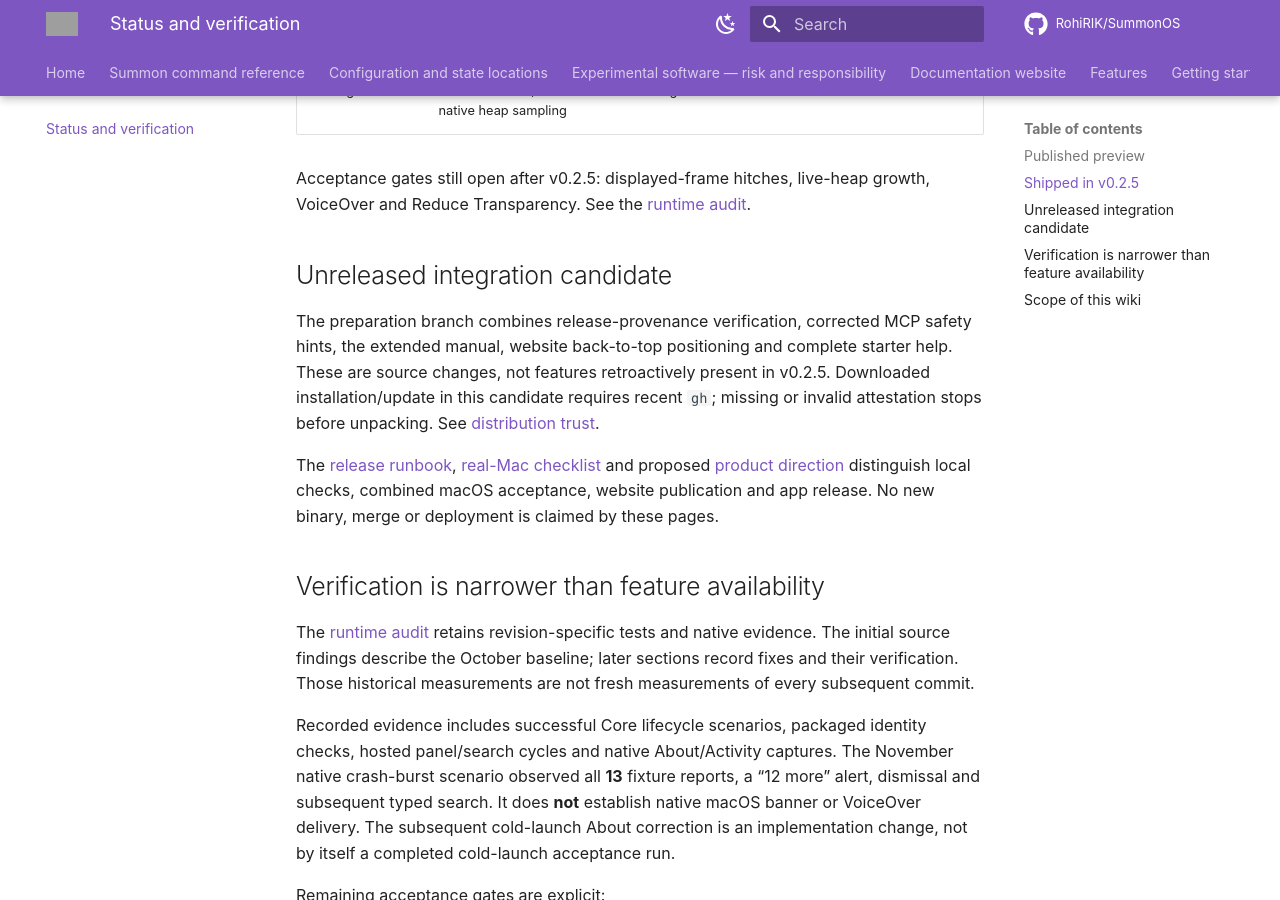
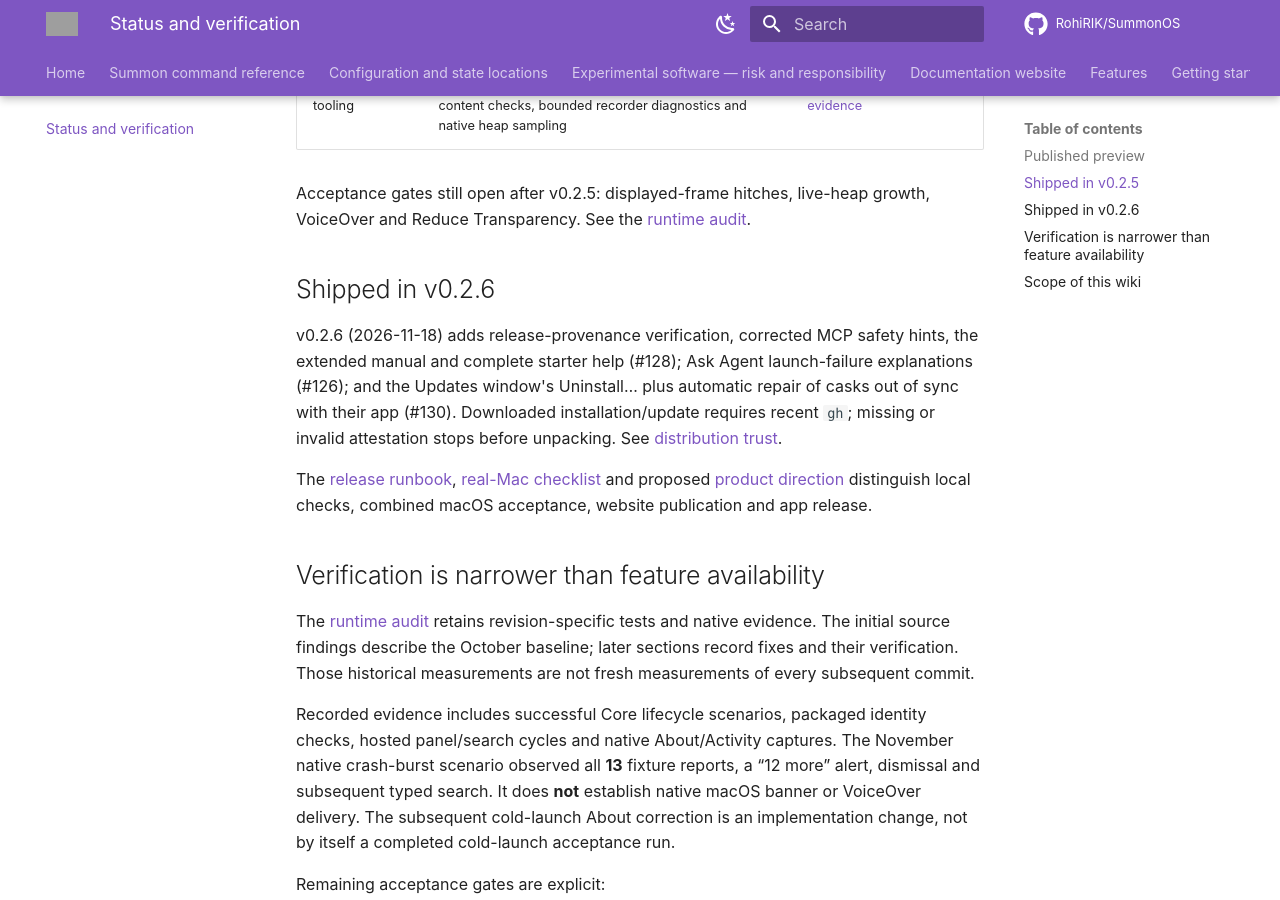
Before and after one commit to RohiRIK/SummonOS, an MkDocs documentation site: the page built from docs/status.md, in a window 1280 px wide and 900 px high, scrolled down 1540 px. Built offline with MkDocs 1.6.1 and Material for MkDocs 9.7.7, drawn with Linux system fonts in a browser that asks for light colours; comment, search, counter and statistics services are not loaded; some of the changed text lies outside the part shown; grey boxes are pictures that could not be loaded.

Commit message:
docs: mark v0.2.6 as released (#131)
Co-authored-by: Rohi Rikman <rohi@ET-MAC-ROHIRI-FK07XT3W04.local>
Co-authored-by: Claude Opus 5.5 <noreply@anthropic.com>

```diff
--- a/docs/status.md
+++ b/docs/status.md
@@ -8,13 +8,12 @@ tags: [status, releases, verification, roadmap]
 # Status and verification
 
 Published-feature baseline reviewed on **2026-11-11**, against source through **[`18c7688`](https://github.com/RohiRIK/SummonOS/commit/18c7688)**.
-Candidate integration and preparation reviewed on **2026-11-12**; see the separate unreleased section below.
-`VERSION` is **0.2.6** (not tagged yet; v0.2.5 is the newest release). A marketing version identifies a release family; it does not prove which commit an
+`VERSION` is **0.2.6**. A marketing version identifies a release family; it does not prove which commit an
 installed build contains.
 
 ## Published preview
 
-GitHub release metadata checked on November 11 lists **v0.2.5**, published **2026-11-11**, as the newest
+GitHub release metadata checked on November 18 lists **v0.2.6**, published **2026-11-18**, as the newest
 numbered release. It is marked **prerelease**, not production-supported. The separate `edge` release can lag
 numbered releases; inspect its actual version rather than assuming “edge” means this checkout.
 
@@ -26,6 +25,7 @@ numbered releases; inspect its actual version rather than assuming “edge” me
 | 0.2.3 | Siri, Shortcuts and Spotlight actions | [Release](https://github.com/RohiRIK/SummonOS/releases/tag/v0.2.3) |
 | 0.2.4 | Lower idle work in Summon and its templates | [Release](https://github.com/RohiRIK/SummonOS/releases/tag/v0.2.4) |
 | 0.2.5 | Runtime hardening, build identity, My Apps inventory and theme accents (#124) | [Release](https://github.com/RohiRIK/SummonOS/releases/tag/v0.2.5) |
+| 0.2.6 | Ask Agent troubleshooting, release attestation checks, Updates window Uninstall and cask repair (#126–#130) | [Release](https://github.com/RohiRIK/SummonOS/releases/tag/v0.2.6) |
 
 See the [changelog](../incubator/summon/CHANGELOG.md) for earlier releases and detailed changes.
 The `stable` channel name distinguishes numbered releases from rolling `edge`; it does not remove preview
@@ -48,16 +48,16 @@ original branch commits.
 Acceptance gates still open after v0.2.5: displayed-frame hitches, live-heap growth, VoiceOver and Reduce
 Transparency. See the [runtime audit](plans/2026-11-08-runtime-audit.md).
 
-## Unreleased integration candidate
+## Shipped in v0.2.6
 
-The preparation branch combines release-provenance verification, corrected MCP safety hints, the extended
-manual, website back-to-top positioning and complete starter help. These are source changes, not features
-retroactively present in v0.2.5. Downloaded installation/update in this candidate requires recent `gh`;
-missing or invalid attestation stops before unpacking. See [distribution trust](security-model.md#distribution).
+v0.2.6 (2026-11-18) adds release-provenance verification, corrected MCP safety hints, the extended manual and
+complete starter help (#128); Ask Agent launch-failure explanations (#126); and the Updates window's Uninstall…
+plus automatic repair of casks out of sync with their app (#130). Downloaded installation/update requires recent
+`gh`; missing or invalid attestation stops before unpacking. See [distribution trust](security-model.md#distribution).
 
 The [release runbook](release-candidate.md), [real-Mac checklist](mac-acceptance.md) and proposed
 [product direction](product-direction.md) distinguish local checks, combined macOS acceptance, website
-publication and app release. No new binary, merge or deployment is claimed by these pages.
+publication and app release.
 
 ## Verification is narrower than feature availability
 
```
Also changed, not shown: README.md (+1 -1 lines), docs/home.md (+1 -1 lines), incubator/summon/CHANGELOG.md (+3 -2 lines).
